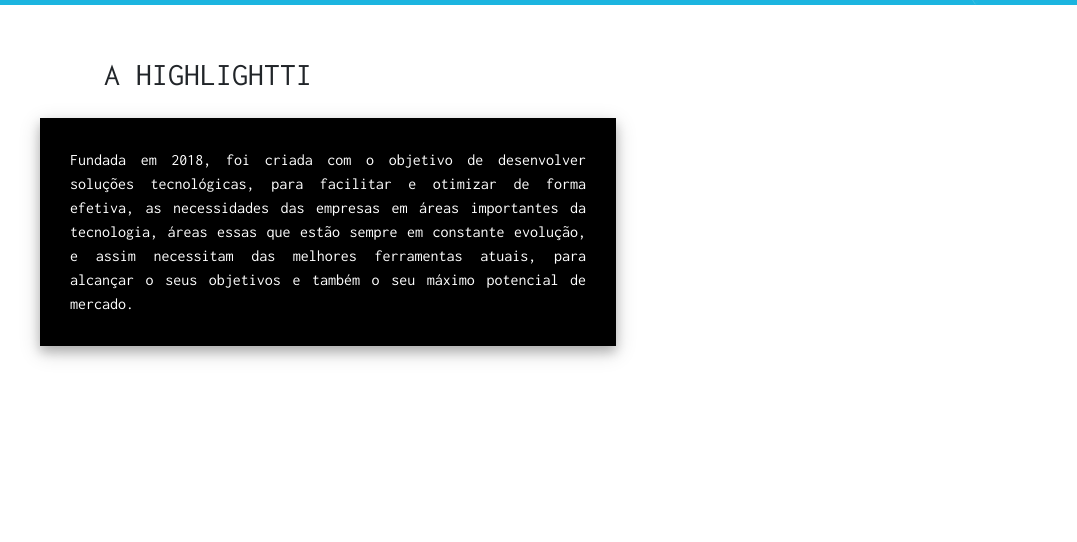
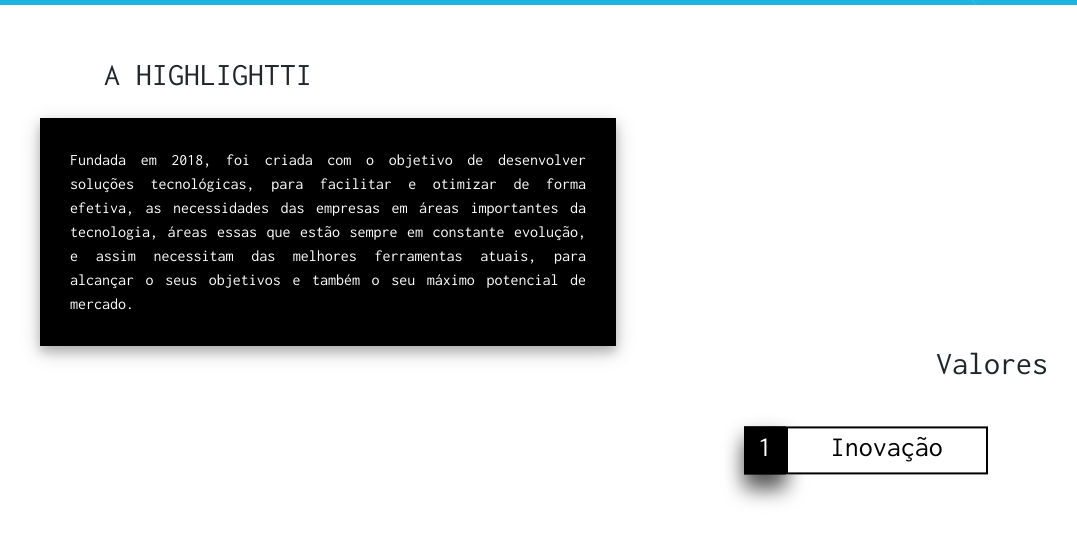
Before and after one commit to Highlightti/Site-Highlightti, a plain HTML site: page default.html in a window 1280 px wide. Shown: the part 795-1337 px from the top of the page, without its empty margins (88-1165 px from the left). Drawn offline with Linux system fonts and the light colour scheme.

Commit message:
Seção Sobre

```diff
--- a/css/style.css
+++ b/css/style.css
@@ -167,7 +167,49 @@
 }
 
 p.cardSobre {
-padding: 30px;
+    padding: 30px;
+}
+
+#h2Valor {
+    transform: translateY(-65%);
+    text-align: left;
+    padding-bottom: 15px;
+    margin-left: 80%;
+}
+
+
+div.valor1 {
+    background-color: #000;
+    color: #ffffff;
+    text-align: center;
+    margin-left: 65%;
+}
+
+.tag1 {
+    transform: translateY(-100%);
+    padding-left: 12px;
+    padding-top: 2px;
+    padding-right: 12px;
+    float: left;
+    background-color: #000;
+    border-color: #000;
+    border-style: solid;
+    border-width: 2px;
+    box-shadow: 0 15px 20px 0 rgba(0, 0, 0, 0.6), 0 6px 20px 0 rgba(0, 0, 0, 0.19);
+}
+
+
+.tag2 {
+    transform: translateY(-100%);
+    width: 45%;
+    padding-top: 2px;
+    background-color: #ffffff;
+    color: #000;
+    float: left;
+    border-color: #000;
+    border-style: solid;
+    border-width: 2px;
+
 }
 
 
--- a/default.html
+++ b/default.html
@@ -57,11 +57,22 @@
 
         <div class="cardSobre">
             <p class="cardSobre">
-                Fundada em 2018, foi criada com o objetivo de desenvolver soluções tecnológicas, para facilitar e otimizar de
-                forma efetiva, as necessidades das empresas em áreas importantes da tecnologia, áreas essas que estão sempre
-                em constante evolução, e assim necessitam das melhores ferramentas atuais, para alcançar o seus objetivos
-                e também o seu máximo potencial de mercado.
+                Fundada em 2018, foi criada com o objetivo de desenvolver soluções tecnológicas, para facilitar e otimizar de forma efetiva,
+                as necessidades das empresas em áreas importantes da tecnologia, áreas essas que estão sempre em constante
+                evolução, e assim necessitam das melhores ferramentas atuais, para alcançar o seus objetivos e também o seu
+                máximo potencial de mercado.
             </p>
+        </div>
+
+        <h2 id="h2Valor" >Valores</h2>
+
+        <div class="valor1">
+            <tag class="tag1"><h3>1</h3></tag>
+            <div class="tag2">
+                <tag >
+                    <h3>Inovação</h3>
+                </tag>
+            </div>
         </div>
 
     </section>
```
